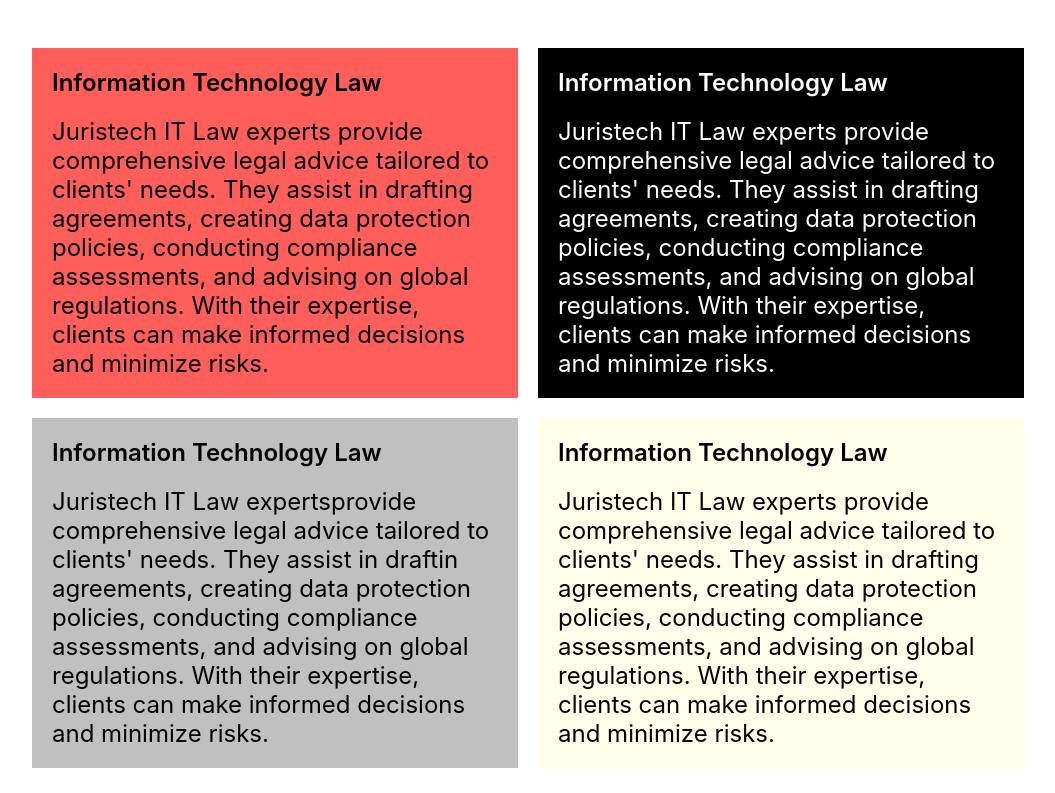
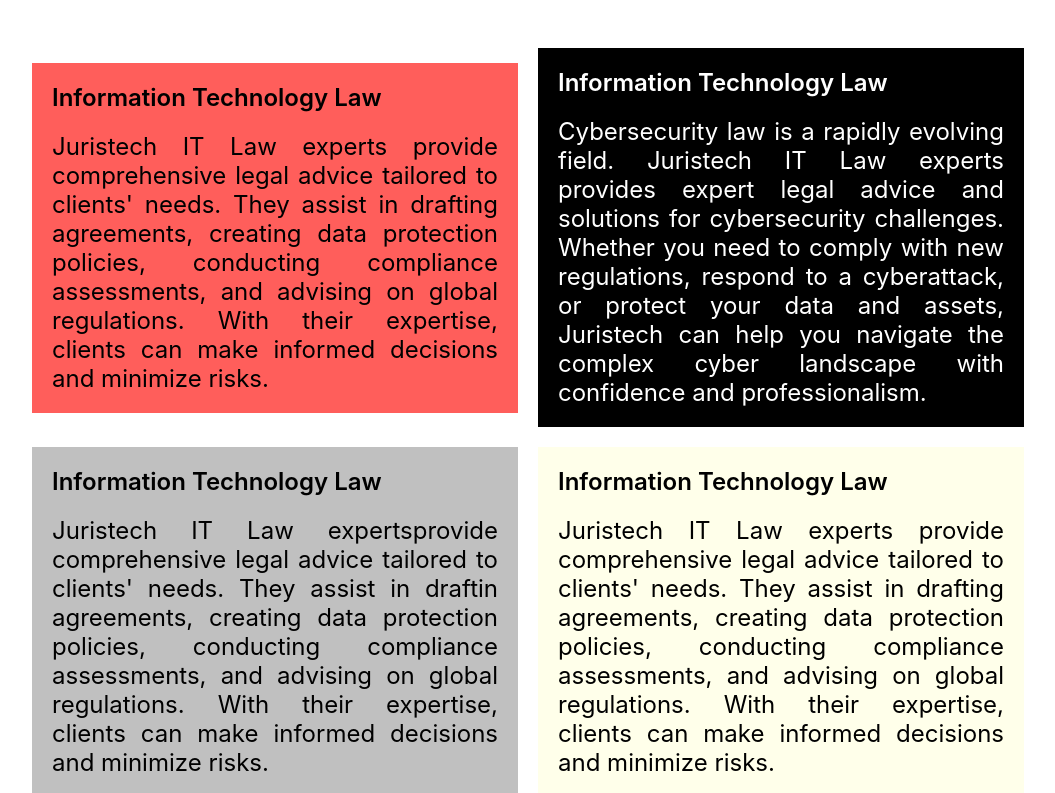
Before and after one commit to Wachira007/JurisTech, a React (Create React App) app in the folder juristech/: page / in a window 1280 px wide. Shown: the part 1647-2440 px from the top of the page, without its empty margins (112-1167 px from the left). Built offline with nearby package versions, Linux system fonts and the light colour scheme.

Commit message:
final changes on appearance

```diff
--- a/juristech/src/Components/HRC/Hearclients.js
+++ b/juristech/src/Components/HRC/Hearclients.js
@@ -19,7 +19,7 @@
             alignItems: "center",
           }}
         >
-          <div style={{ width: "40%", height: "15vh" }}>
+          <div style={{ width: "100%", height: "15vh" }}>
             <h1 style={{ fontWeight: "700", fontSize: "40px" }}>
               Hear From Our Clients
             </h1>
@@ -32,12 +32,11 @@
               height: "15vh",
             }}
           >
-            <p style={{ fontSize: "14px" }}>
-              Lorem ipsum dolor sit amet, consectetur adipiscing elit.
-              Suspendisse varius enim in<br /> eros elementum tristique. Duis cursus,
-              mi quis viverra ornare, eros dolor<br/> interdum nulla, ut commodo diam
-              libero vitae erat..
-            </p>
+            {/* <p style={{ fontSize: "14px" }}>
+            Hear from our clients how we helped them achieve their goals with
+            <br/>our innovative solutions and expert guidance. Whether it's increasing sales, improving efficiency, or enhancing customer satisfaction, we have the right tools and strategies for any business challenge.
+
+            </p> */}
           </div>
         </div>
         <div
--- a/juristech/src/Components/Practice_area/Practice.js
+++ b/juristech/src/Components/Practice_area/Practice.js
@@ -26,17 +26,17 @@
           >
             <h2
               style={{
-                textAlign: "left",
+                textAlign: "justify",
                 fontWeight: "600",
                 paddingBottom: "20px",
               }}
             >
               Information Technology Law
             </h2>
-            <h2 style={{ textAlign: "left", fontWeight: "400" }}>
-              Juristech IT Law experts provide comprehensive legal advice
-              tailored to clients' needs. They assist in drafting agreements,
-              creating data protection policies, conducting compliance
+            <h2 style={{ textAlign: "justify", fontWeight: "400" }}>
+             Juristech IT Law experts provide
+              comprehensive legal advice tailored to clients' needs.
+              They assist in drafting agreements, creating data protection policies, conducting compliance
               assessments, and advising on global regulations. With their
               expertise, clients can make informed decisions and minimize risks.
             </h2>
@@ -52,19 +52,20 @@
             {" "}
             <h2
               style={{
-                textAlign: "left",
+                textAlign: "justify",
                 fontWeight: "600",
                 paddingBottom: "20px",
+
               }}
             >
               Information Technology Law
             </h2>
-            <h2 style={{ textAlign: "left", fontWeight: "400" }}>
-              Juristech IT Law experts provide comprehensive legal advice
-              tailored to clients' needs. They assist in drafting agreements,
-              creating data protection policies, conducting compliance
-              assessments, and advising on global regulations. With their
-              expertise, clients can make informed decisions and minimize risks.
+            <h2 style={{ textAlign: "justify", fontWeight: "400" }}>
+            Cybersecurity law is a rapidly evolving field. Juristech IT Law experts provides expert legal advice and
+              solutions for cybersecurity challenges. Whether you need to
+              comply with new regulations, respond to a cyberattack, or
+              protect your data and assets, Juristech can help you navigate
+              the complex cyber landscape with confidence and professionalism.
             </h2>
           </div>
         </div>
@@ -82,14 +83,14 @@
           >
             <h2
               style={{
-                textAlign: "left",
+                textAlign: "justify",
                 fontWeight: "600",
                 paddingBottom: "20px",
               }}
             >
               Information Technology Law
             </h2>
-            <h2 style={{ textAlign: "left", fontWeight: "400" }}>
+            <h2 style={{ textAlign: "justify", fontWeight: "400" }}>
               Juristech IT Law expertsprovide comprehensive legal advice
               tailored to clients' needs. They assist in draftin agreements,
               creating data protection policies, conducting compliance
@@ -102,14 +103,14 @@
           >
             <h2
               style={{
-                textAlign: "left",
+                textAlign: "justify",
                 fontWeight: "600",
                 paddingBottom: "20px",
               }}
             >
               Information Technology Law
             </h2>
-            <h2 style={{ textAlign: "left", fontWeight: "400" }}>
+            <h2 style={{ textAlign: "justify", fontWeight: "400" }}>
               Juristech IT Law experts provide comprehensive legal advice
               tailored to clients' needs. They assist in drafting agreements,
               creating data protection policies, conducting compliance
```
